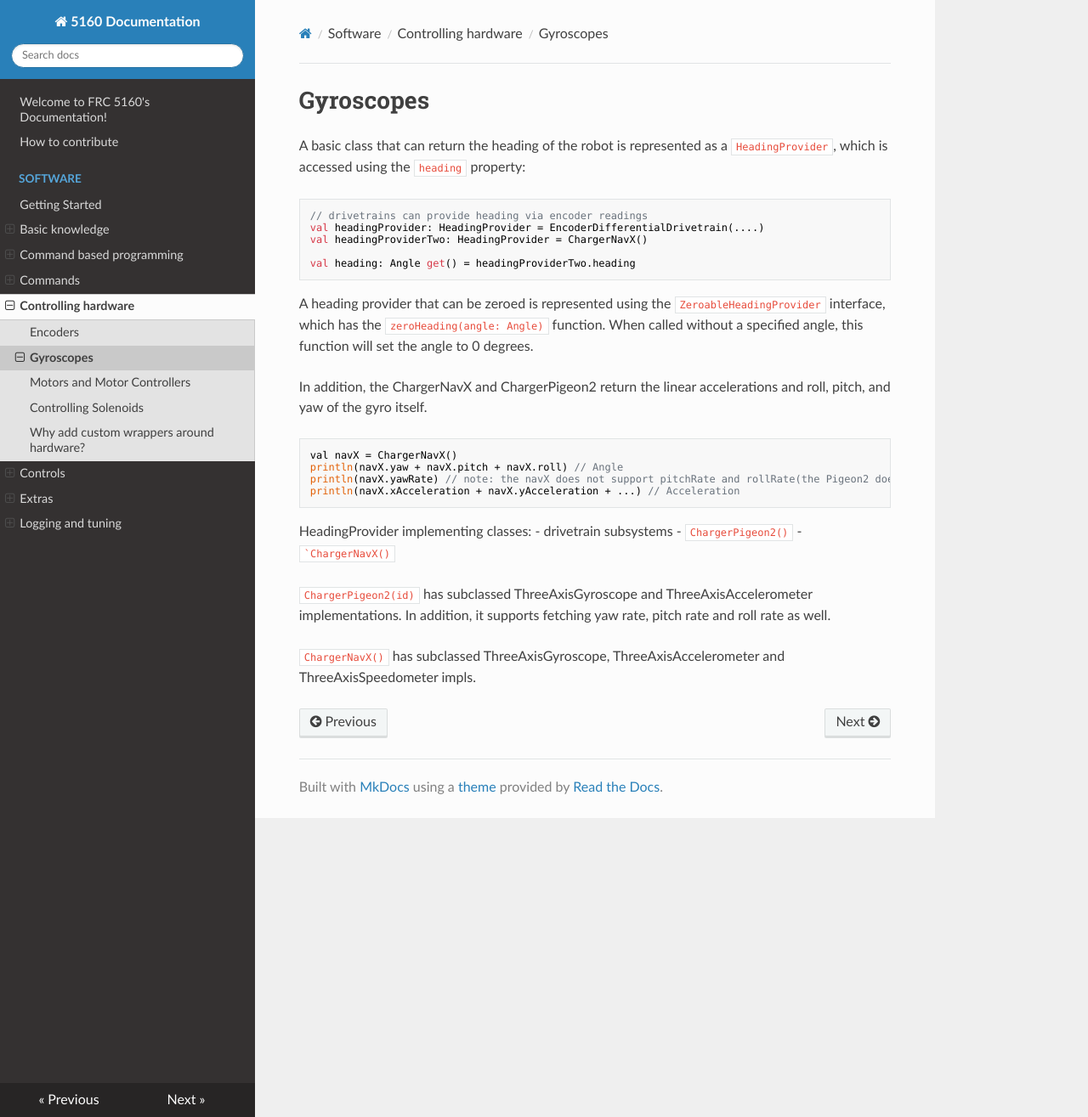
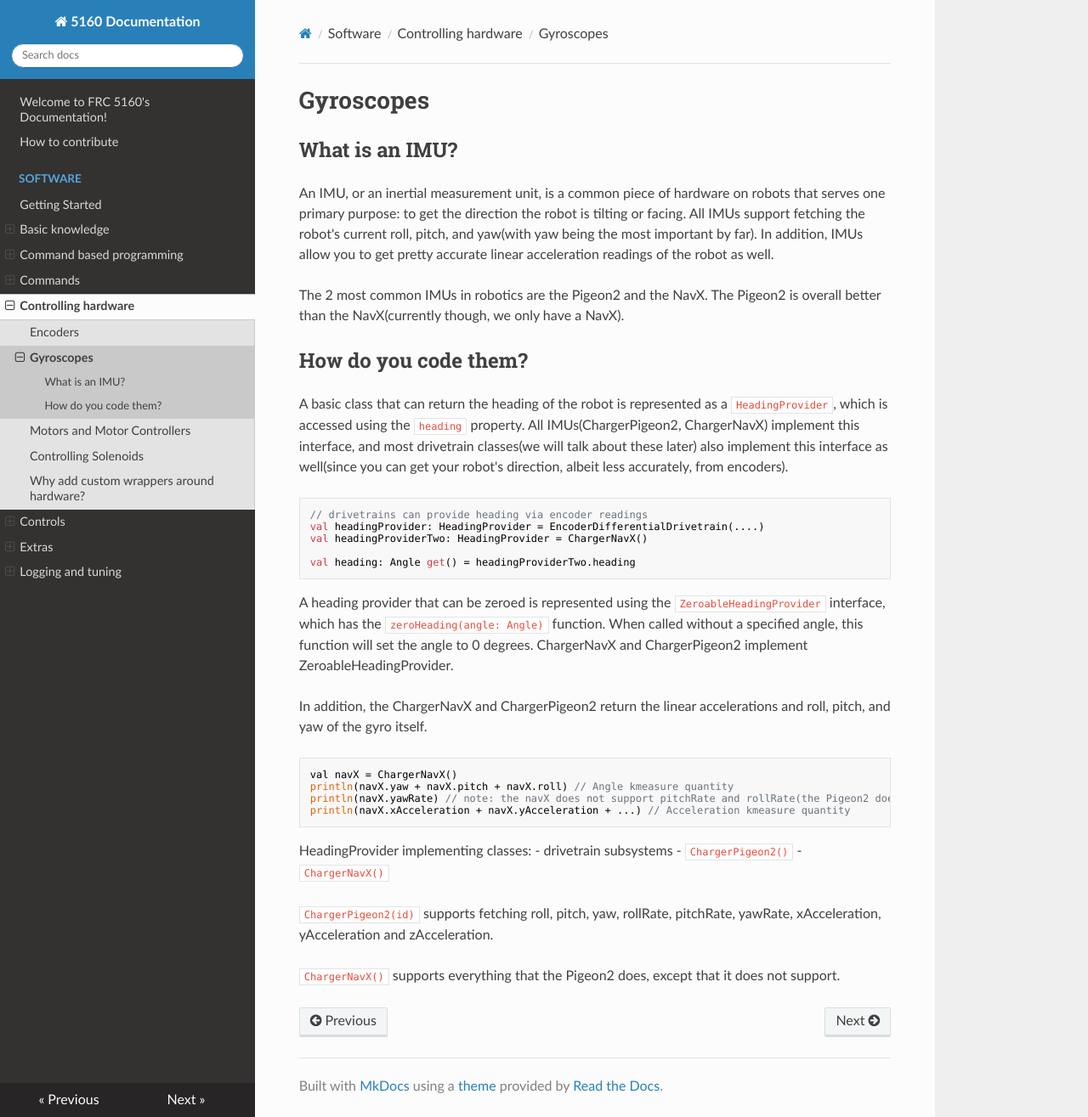
Before and after one commit to frc-5160-the-chargers/5160-docs, an MkDocs documentation site: the page built from docs/software/controlling-hardware/gyroscopes.md, in a window 1280 px wide and 1315 px high. Shown: the whole window at 85% size. Built offline with MkDocs 1.6.1, drawn with Linux system fonts in a browser that asks for light colours; nearby versions of some CDN libraries.

Commit message:
Update gyroscopes.md

````diff
--- a/docs/software/controlling-hardware/gyroscopes.md
+++ b/docs/software/controlling-hardware/gyroscopes.md
@@ -1,8 +1,13 @@
 # Gyroscopes
 
+## What is an IMU?
+An IMU, or an inertial measurement unit, is a common piece of hardware on robots that serves one primary purpose: to get the direction the robot is tilting or facing. All IMUs support fetching the robot's current roll, pitch, and yaw(with yaw being the most important by far). In addition, IMUs allow you to get pretty accurate linear acceleration readings of the robot as well.
+
+The 2 most common IMUs in robotics are the Pigeon2 and the NavX. The Pigeon2 is overall better than the NavX(currently though, we only have a NavX).
+
+## How do you code them?
 A basic class that can return the heading of the robot is represented as a ```HeadingProvider```,
-which is accessed using the ```heading``` property:
-
+which is accessed using the ```heading``` property. All IMUs(ChargerPigeon2, ChargerNavX) implement this interface, and most drivetrain classes(we will talk about these later) also implement this interface as well(since you can get your robot's direction, albeit less accurately, from encoders).
 ```
 // drivetrains can provide heading via encoder readings
 val headingProvider: HeadingProvider = EncoderDifferentialDrivetrain(....)
@@ -13,24 +18,24 @@ val heading: Angle get() = headingProviderTwo.heading
 
 A heading provider that can be zeroed is represented using the  ```ZeroableHeadingProvider``` interface,
 which has the ```zeroHeading(angle: Angle)``` function. When called without a specified angle,
-this function will set the angle to 0 degrees.
+this function will set the angle to 0 degrees. ChargerNavX and ChargerPigeon2 implement ZeroableHeadingProvider.
 
 In addition, the ChargerNavX and ChargerPigeon2 return the linear accelerations and roll,
 pitch, and yaw of the gyro itself.
 
 ```
 val navX = ChargerNavX()
-println(navX.yaw + navX.pitch + navX.roll) // Angle
+println(navX.yaw + navX.pitch + navX.roll) // Angle kmeasure quantity
 println(navX.yawRate) // note: the navX does not support pitchRate and rollRate(the Pigeon2 does)
-println(navX.xAcceleration + navX.yAcceleration + ...) // Acceleration
+println(navX.xAcceleration + navX.yAcceleration + ...) // Acceleration kmeasure quantity
 ```
 
 HeadingProvider implementing classes:
 - drivetrain subsystems
 - ```ChargerPigeon2()```
-- ```ChargerNavX()``
+- ```ChargerNavX()```
 
-```ChargerPigeon2(id)``` has subclassed ThreeAxisGyroscope and ThreeAxisAccelerometer implementations.
-In addition, it supports fetching yaw rate, pitch rate and roll rate as well.
+```ChargerPigeon2(id)``` supports fetching roll, pitch, yaw, rollRate, pitchRate, yawRate, xAcceleration, yAcceleration
+and zAcceleration.
 
-```ChargerNavX()```  has subclassed ThreeAxisGyroscope, ThreeAxisAccelerometer and ThreeAxisSpeedometer impls.
+```ChargerNavX()``` supports everything that the Pigeon2 does, except that it does not support.
````
